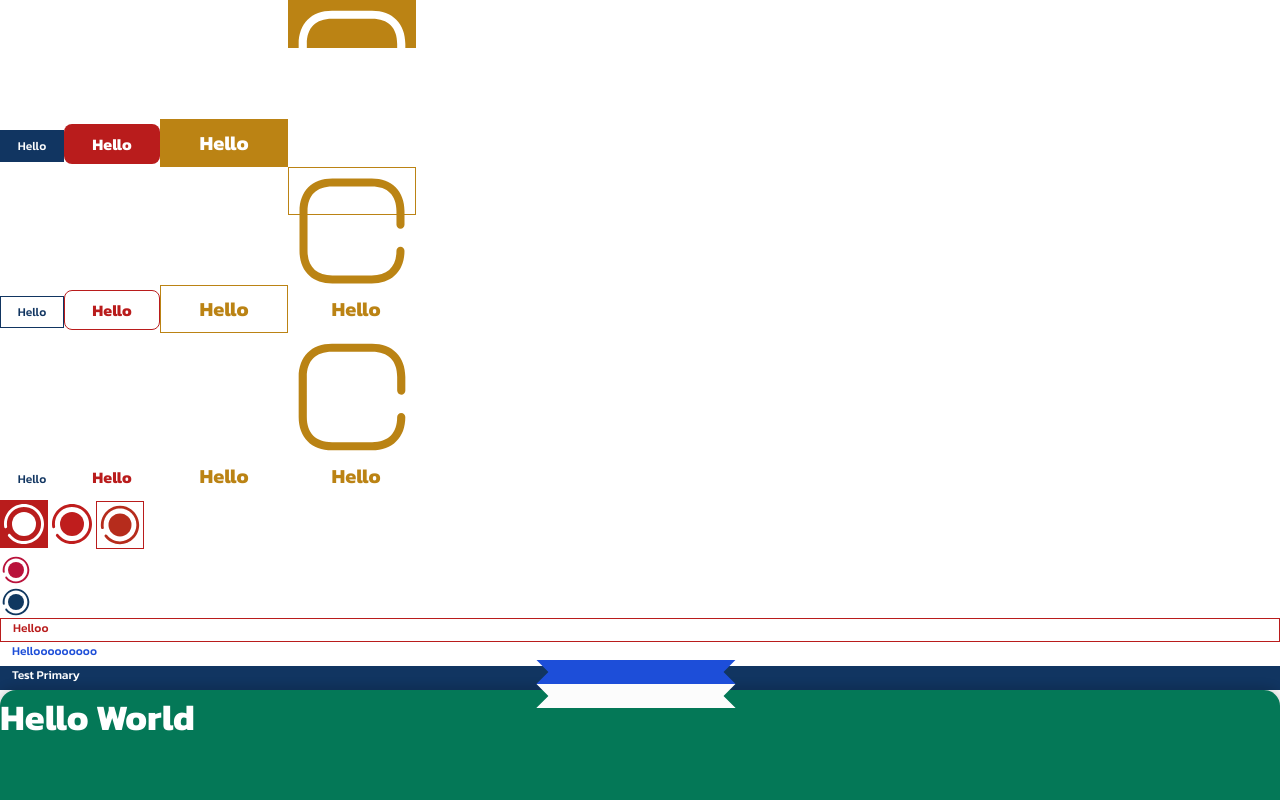
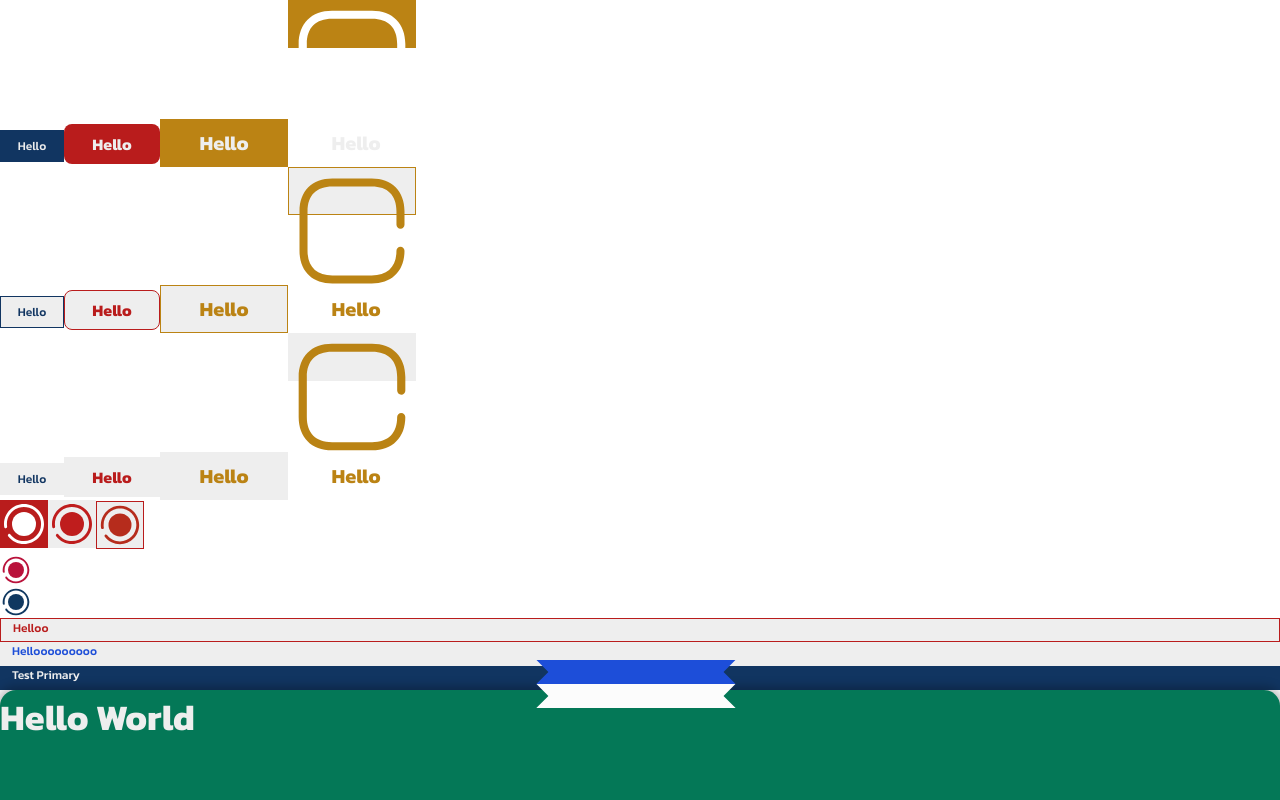
Before and after one commit to thanawat-bcr/tutorism-ui, a Vue app: page / in a window 1280 px wide. Shown: the top 800 px of the page. Built offline with nearby package versions, Linux system fonts and the light colour scheme.

Commit message:
[UPDATE] color

```diff
--- a/src/App.vue
+++ b/src/App.vue
@@ -34,14 +34,14 @@
       CommonChip.mx-3(color="blue" closable flat @click="clickHandler" @close="closeHandler") Hellooooooooo
       CommonChip.mx-3(color="primary" closable) Test Primary
     .flex.my-3
-      CommonCard(color="green" active hover @click="clickHandler").mx-3
+      CommonCard(color="green" active @click="clickHandler").mx-3
         .flex.items-center
           h1 Hello World
           .w-16.h-16.ml-4
             CommonIcon(icon="calendar" color="white" size="full")
       CommonCard(color="secondary" active @click="clickHandler").mx-3
         h1 Hello World
-      CommonCard(color="red" hover icon="time" @click="clickHandler").mx-3
+      CommonCard(color="red" icon="time" @click="clickHandler").mx-3
         .flex.items-center
           .w-16.h-16.mr-4
             CommonIcon(icon="time" color="red" size="full")
@@ -52,11 +52,11 @@
     .flex.my-3
       CommonPanel.mx-3(icon="menu-bento" @click="clickHandler") 200
         template(#subtitle) Information
-      CommonPanel.mx-3(icon="menu-bento" hover @click="clickHandler") 200
+      CommonPanel.mx-3(icon="menu-bento" color="red" @click="clickHandler") 200
         template(#subtitle) Information
-      CommonPanel.mx-3(color="red" active hover @click="clickHandler") 300
+      CommonPanel.mx-3(color="red" active @click="clickHandler") 300
         template(#subtitle) Information
-      CommonPanel.mx-3(icon="menu-bento" active hover @click="clickHandler" :rounded="false" :shadow="false") 500
+      CommonPanel.mx-3(icon="menu-bento" active @click="clickHandler") 500
         template(#subtitle) Information
 </template>
 
--- a/src/assets/main.css
+++ b/src/assets/main.css
@@ -3,5 +3,5 @@
 }
 
 .card-shadow {
-  box-shadow: 0 0 10px 4px #00000025;
+  box-shadow: 0 0 10px 4px #00000040;
 }
--- a/src/components/CommonCard.vue
+++ b/src/components/CommonCard.vue
@@ -10,12 +10,10 @@ import useColorClass from '@/useColorClass';
 
 const CommonCard = defineComponent({
   setup(props) {
-    const { computedColor, computedColorHover } = useColorClass();
+    const { computedColor } = useColorClass();
 
     const color = computed(() => {
-      if (props.active && props.hover) return computedColorHover(props.color);
       if (props.active) return computedColor(props.color);
-      if (props.hover) return computedColorHover(props.color, 'flat');
       return computedColor(props.color, 'flat');
     });
 
@@ -52,10 +50,6 @@ const CommonCard = defineComponent({
       type: Boolean,
       default: false,
     },
-    hover: {
-      type: Boolean,
-      default: false,
-    },
   },
 });
 
--- a/src/components/CommonFloatButton.vue
+++ b/src/components/CommonFloatButton.vue
@@ -10,8 +10,8 @@ button.common-float-button.rounded-full.transition.duration-100(
     span(:class="iconSize" v-if="icon")
       CommonIcon(
         :icon='icon'
+        :hover="hover"
         :color="iconColor"
-        :hover="hover"
         size="full"
       )
 </template>
--- a/src/components/CommonIcon.vue
+++ b/src/components/CommonIcon.vue
@@ -11,7 +11,7 @@
 </template>
 
 <script lang="ts">
-import { computed, defineComponent, ref } from '@vue/composition-api';
+import { computed, defineComponent } from '@vue/composition-api';
 import useColorFilter from '@/useColorFilter';
 import useTailwindColor from '@/useTailwindColor';
 
--- a/src/components/CommonPanel.vue
+++ b/src/components/CommonPanel.vue
@@ -5,7 +5,6 @@ CommonCard.common-panel(
   :shadow="shadow"
   :rounded="rounded"
   :block="block"
-  :hover="hover"
   @click="$emit('click')"
 )
   .flex
@@ -64,10 +63,6 @@ const CommonPanel = defineComponent({
       type: Boolean,
       default: false,
     },
-    hover: {
-      type: Boolean,
-      default: false,
-    },
   },
 });
 
--- a/src/useColorClass.ts
+++ b/src/useColorClass.ts
@@ -2,21 +2,21 @@ export default function () {
   const computedColor = (color: string, mode = '') => {
     switch (mode) {
       case 'flat':
-        return `text-${color}-700 bg-white`;
+        return `text-${color}-700 bg-cool-white`;
       case 'outline':
-        return `text-${color}-700 bg-white border border-solid border-${color}-700`;
+        return `text-${color}-700 bg-cool-white border border-solid border-${color}-700`;
       default:
-        return `bg-${color}-700 text-white`;
+        return `bg-${color}-700 text-cool-white`;
     }
   };
   const computedColorHover = (color: string, mode = '') => {
     switch (mode) {
       case 'flat':
-        return `text-${color}-700 hover:border-${color}-500 hover:text-${color}-500 bg-white hover:bg-cool-white`;
+        return `text-${color}-700 hover:border-${color}-500 hover:text-${color}-500 bg-cool-white hover:bg-white`;
       case 'outline':
-        return `text-${color}-700 hover:border-${color}-500 hover:text-${color}-500 bg-white hover:bg-cool-white border border-solid border-${color}-700`;
+        return `text-${color}-700 hover:border-${color}-500 hover:text-${color}-500 bg-cool-white hover:bg-white border border-solid border-${color}-700`;
       default:
-        return `bg-${color}-700 hover:bg-${color}-500 text-white`;
+        return `bg-${color}-700 hover:bg-${color}-500 text-cool-white`;
     }
   };
   const computedColorIcon = (color: string, mode = '') => {
```
